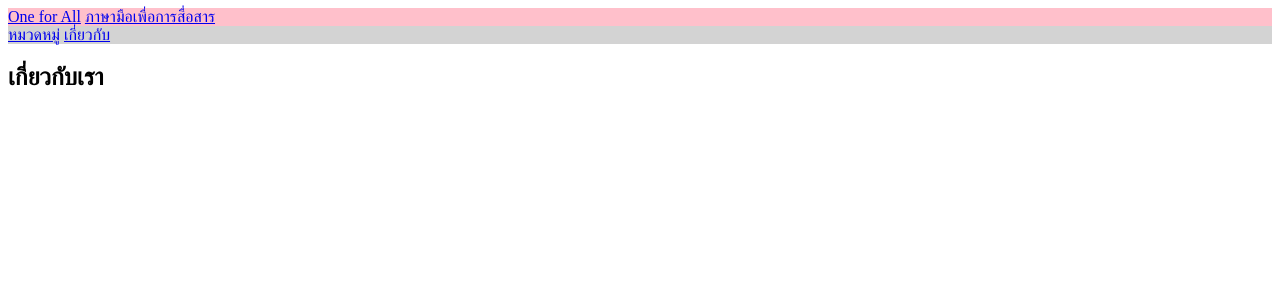
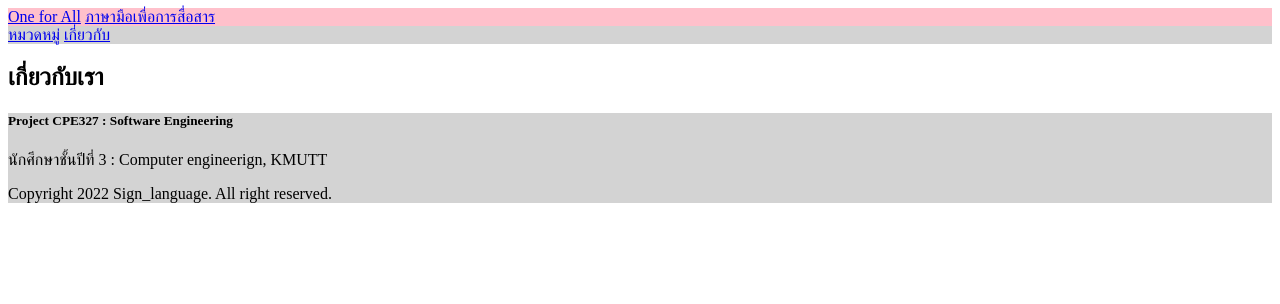
Before and after one commit to NutSuwijuk/CPE327_Project, a Django app: page /about in a window 1280 px wide. Shown: the top 304 px of the page. Run offline with Django 3.2, Linux system fonts and the light colour scheme.

Commit message:
แก้ footer

```diff
--- a/report/templates/about.html
+++ b/report/templates/about.html
@@ -19,5 +19,10 @@
         <h2>เกี่ยวกับเรา</h2>
     </div>
 
+    <footer style="background-color: lightgray;">
+        <h5>Project CPE327 : Software Engineering</h5>
+        <p>นักศึกษาชั้นปีที่ 3 : Computer engineerign, KMUTT</p>
+        <p>Copyright 2022 Sign_language. All right reserved.</p>
+    </footer>
 </body>
 </html>
--- a/report/templates/food.html
+++ b/report/templates/food.html
@@ -83,5 +83,11 @@
 <iframe src="https://drive.google.com/file/d/1xkwCFubz85Z3iz5RpD7-EEg5t40dH9lk/preview" width="640" height="480" allow="autoplay"></iframe>
 <h3>ส้ม</h3>
 
+<footer style="background-color: lightgray;">
+    <h5>Project CPE327 : Software Engineering</h5>
+    <p>นักศึกษาชั้นปีที่ 3 : Computer engineerign, KMUTT</p>
+    <p>Copyright 2022 Sign_language. All right reserved.</p>
+</footer>
+
 </body>
 </html>
--- a/report/templates/general.html
+++ b/report/templates/general.html
@@ -75,5 +75,11 @@
 <iframe src="https://drive.google.com/file/d/1xkwCFubz85Z3iz5RpD7-EEg5t40dH9lk/preview" width="640" height="480" allow="autoplay"></iframe>
 <h3>ส้ม</h3>
 
+<footer style="background-color: lightgray;">
+    <h5>Project CPE327 : Software Engineering</h5>
+    <p>นักศึกษาชั้นปีที่ 3 : Computer engineerign, KMUTT</p>
+    <p>Copyright 2022 Sign_language. All right reserved.</p>
+</footer>
+
 </body>
 </html>
--- a/report/templates/location.html
+++ b/report/templates/location.html
@@ -75,5 +75,11 @@
 <iframe src="https://drive.google.com/file/d/1xkwCFubz85Z3iz5RpD7-EEg5t40dH9lk/preview" width="640" height="480" allow="autoplay"></iframe>
 <h3>ส้ม</h3>
 
+<footer style="background-color: lightgray;">
+    <h5>Project CPE327 : Software Engineering</h5>
+    <p>นักศึกษาชั้นปีที่ 3 : Computer engineerign, KMUTT</p>
+    <p>Copyright 2022 Sign_language. All right reserved.</p>
+</footer>
+
 </body>
 </html>
--- a/report/templates/number.html
+++ b/report/templates/number.html
@@ -75,5 +75,11 @@
 <iframe src="https://drive.google.com/file/d/1xkwCFubz85Z3iz5RpD7-EEg5t40dH9lk/preview" width="640" height="480" allow="autoplay"></iframe>
 <h3>ส้ม</h3>
 
+<footer style="background-color: lightgray;">
+    <h5>Project CPE327 : Software Engineering</h5>
+    <p>นักศึกษาชั้นปีที่ 3 : Computer engineerign, KMUTT</p>
+    <p>Copyright 2022 Sign_language. All right reserved.</p>
+</footer>
+
 </body>
 </html>
--- a/report/templates/person.html
+++ b/report/templates/person.html
@@ -75,5 +75,11 @@
 <iframe src="https://drive.google.com/file/d/1xkwCFubz85Z3iz5RpD7-EEg5t40dH9lk/preview" width="640" height="480" allow="autoplay"></iframe>
 <h3>ส้ม</h3>
 
+<footer style="background-color: lightgray;">
+    <h5>Project CPE327 : Software Engineering</h5>
+    <p>นักศึกษาชั้นปีที่ 3 : Computer engineerign, KMUTT</p>
+    <p>Copyright 2022 Sign_language. All right reserved.</p>
+</footer>
+
 </body>
 </html>
```
Also changed, not shown: report/templates/category.html (+2 -5 lines).
